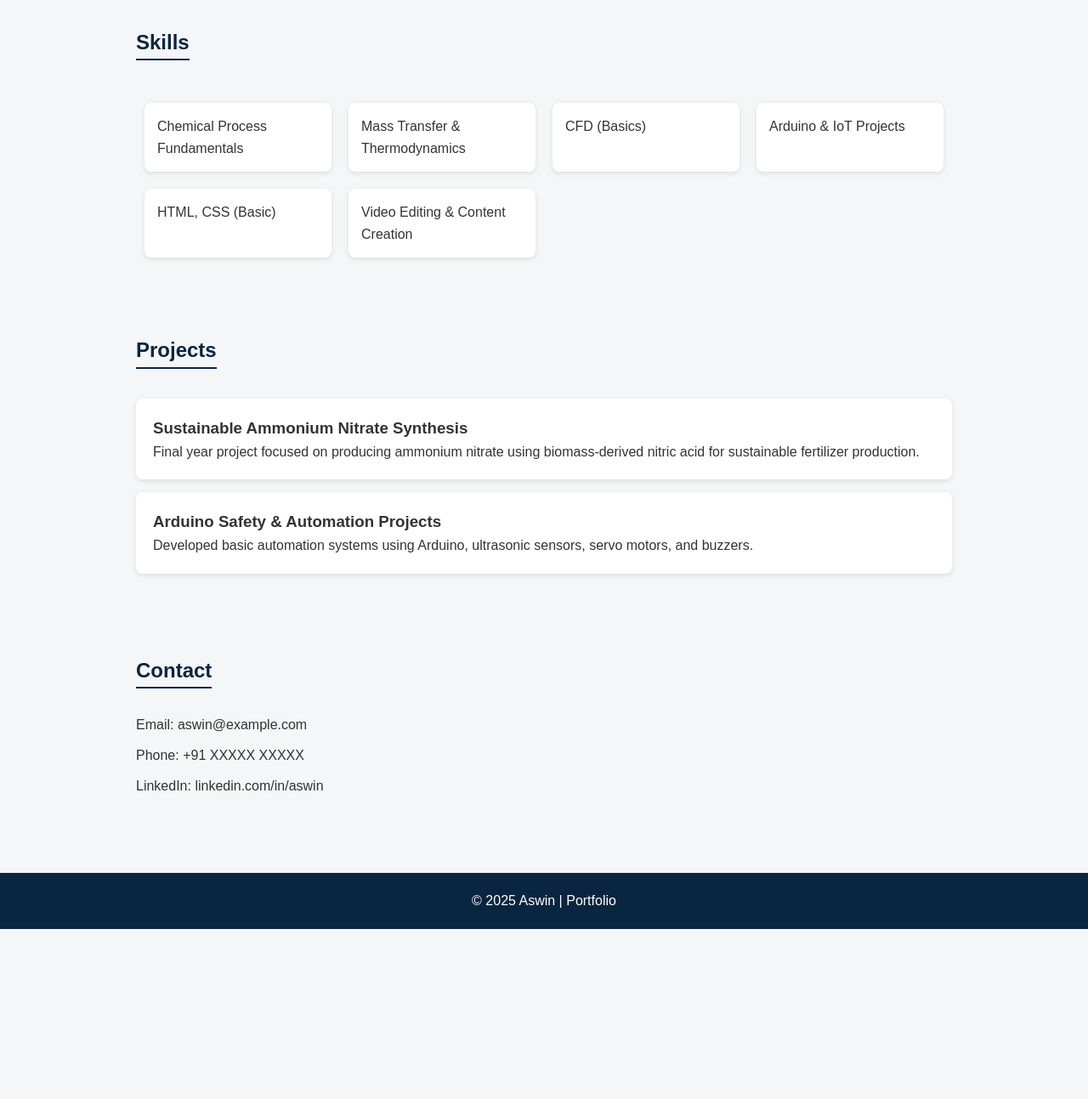
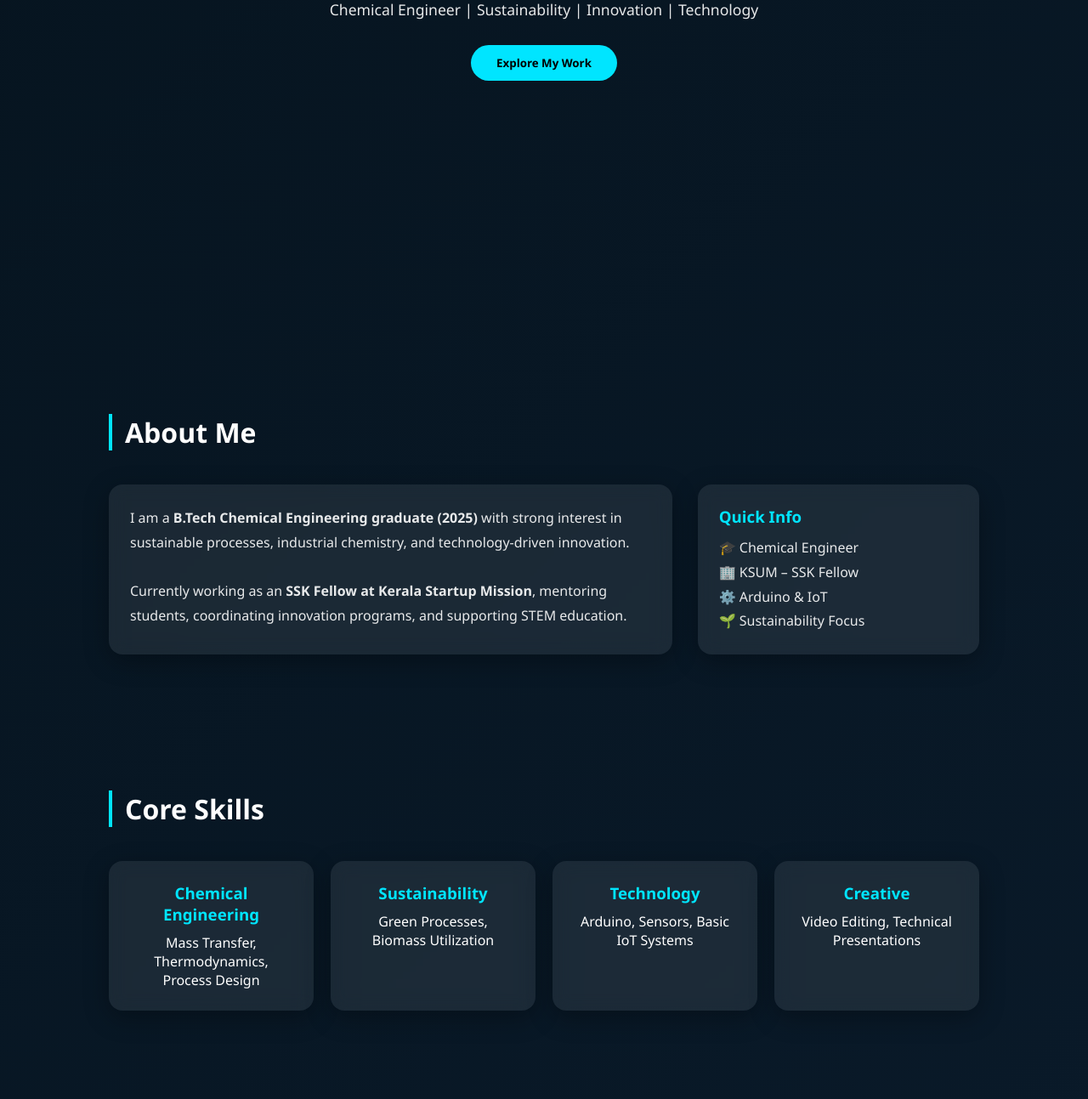
Before and after one commit to aswin-lgtm/work, a plain HTML site: page index.html in a window 1280 px wide. Shown: the part 393-1686 px from the top of the page at 85% size. Before the commit the page ends 1486 px from the top, so only its background shows below. Drawn offline with Linux system fonts and the light colour scheme.

Commit message:
Update index.html

```diff
--- a/index.html
+++ b/index.html
@@ -3,93 +3,176 @@
 <head>
 <meta charset="UTF-8">
 <meta name="viewport" content="width=device-width, initial-scale=1.0">
-    <title>Aswin | Portfolio</title>
+<title>Aswin | Chemical Engineer & Innovator</title>
 
 <style>
+:root {
+    --primary: #0b1c2d;
+    --secondary: #00e5ff;
+    --accent: #1e88e5;
+    --glass: rgba(255,255,255,0.08);
+}
+
 * {
     margin: 0;
     padding: 0;
     box-sizing: border-box;
-            font-family: Arial, Helvetica, sans-serif;
+    font-family: "Segoe UI", sans-serif;
 }
 
 body {
-            background: #f4f6f8;
-            color: #333;
-            line-height: 1.6;
+    background: linear-gradient(135deg, #06141f, #0b1c2d);
+    color: #ffffff;
+    overflow-x: hidden;
 }
 
-        header {
-            background: #0a2540;
-            color: #fff;
-            padding: 40px 20px;
+/* ===== HERO ===== */
+.hero {
+    min-height: 100vh;
+    display: flex;
+    align-items: center;
+    justify-content: center;
+    text-align: center;
+    padding: 40px;
+}
+
+.hero h1 {
+    font-size: 3rem;
+    letter-spacing: 2px;
+}
+
+.hero span {
+    color: var(--secondary);
+}
+
+.hero p {
+    margin: 15px 0 30px;
+    font-size: 1.1rem;
+    opacity: 0.9;
+}
+
+.hero button {
+    padding: 12px 30px;
+    border: none;
+    border-radius: 30px;
+    background: var(--secondary);
+    color: #000;
+    font-weight: bold;
+    cursor: pointer;
+    transition: 0.3s;
+}
+
+.hero button:hover {
+    transform: scale(1.05);
+}
+
+/* ===== SECTIONS ===== */
+section {
+    padding: 80px 10%;
+}
+
+.section-title {
+    font-size: 2rem;
+    margin-bottom: 40px;
+    border-left: 4px solid var(--secondary);
+    padding-left: 15px;
+}
+
+/* ===== GLASS CARD ===== */
+.card {
+    background: var(--glass);
+    backdrop-filter: blur(10px);
+    border-radius: 16px;
+    padding: 25px;
+    box-shadow: 0 8px 30px rgba(0,0,0,0.3);
+    transition: 0.4s;
+}
+
+.card:hover {
+    transform: translateY(-8px);
+}
+
+/* ===== ABOUT ===== */
+.about-grid {
+    display: grid;
+    grid-template-columns: 2fr 1fr;
+    gap: 30px;
+}
+
+.about-grid p {
+    line-height: 1.8;
+    opacity: 0.9;
+}
+
+/* ===== SKILLS ===== */
+.skills {
+    display: grid;
+    grid-template-columns: repeat(auto-fit, minmax(220px, 1fr));
+    gap: 20px;
+}
+
+.skill {
     text-align: center;
 }
 
-        header h1 {
-            font-size: 2.5rem;
+.skill h3 {
+    color: var(--secondary);
+    margin-bottom: 10px;
 }
 
-        header p {
-            margin-top: 10px;
-            font-size: 1.1rem;
+/* ===== TIMELINE ===== */
+.timeline {
+    position: relative;
+    margin-top: 30px;
 }
 
-        section {
-            padding: 40px 20px;
-            max-width: 1000px;
-            margin: auto;
+.timeline::before {
+    content: "";
+    position: absolute;
+    left: 20px;
+    top: 0;
+    width: 2px;
+    height: 100%;
+    background: var(--secondary);
 }
 
-        h2 {
-            margin-bottom: 20px;
-            color: #0a2540;
-            border-bottom: 2px solid #0a2540;
-            display: inline-block;
+.timeline-item {
+    margin-left: 60px;
+    margin-bottom: 30px;
 }
 
-        .about p {
-            margin-top: 10px;
+.timeline-item h4 {
+    color: var(--secondary);
 }
 
-        .skills ul {
+/* ===== PROJECTS ===== */
+.projects {
     display: grid;
-            grid-template-columns: repeat(auto-fit, minmax(200px, 1fr));
-            list-style: none;
-            margin-top: 20px;
+    grid-template-columns: repeat(auto-fit, minmax(280px, 1fr));
+    gap: 25px;
 }
 
-        .skills li {
-            background: #fff;
-            padding: 15px;
-            margin: 10px;
-            border-radius: 8px;
-            box-shadow: 0 2px 6px rgba(0,0,0,0.1);
-        }
-
-        .projects .card {
-            background: #fff;
-            padding: 20px;
-            margin: 15px 0;
-            border-radius: 8px;
-            box-shadow: 0 2px 6px rgba(0,0,0,0.1);
-        }
-
+/* ===== CONTACT ===== */
 .contact p {
     margin: 10px 0;
 }
 
+/* ===== FOOTER ===== */
 footer {
     text-align: center;
-            padding: 20px;
-            background: #0a2540;
-            color: #fff;
-            margin-top: 40px;
+    padding: 25px;
+    background: #040b11;
+    opacity: 0.8;
 }
 
-        @media(max-width: 600px) {
-            header h1 {
-                font-size: 2rem;
+/* ===== RESPONSIVE ===== */
+@media(max-width: 768px) {
+    .about-grid {
+        grid-template-columns: 1fr;
+    }
+
+    .hero h1 {
+        font-size: 2.2rem;
     }
 }
 </style>
@@ -97,62 +180,123 @@
 
 <body>
 
-<header>
-    <h1>Aswin</h1>
-    <p>Chemical Engineering Graduate | Technology & Innovation Enthusiast</p>
-</header>
+<!-- HERO -->
+<div class="hero">
+    <div>
+        <h1>Hi, I’m <span>Aswin</span></h1>
+        <p>Chemical Engineer | Sustainability | Innovation | Technology</p>
+        <button onclick="document.getElementById('about').scrollIntoView({behavior:'smooth'})">
+            Explore My Work
+        </button>
+    </div>
+</div>
 
-<section class="about">
-    <h2>About Me</h2>
+<!-- ABOUT -->
+<section id="about">
+    <h2 class="section-title">About Me</h2>
+    <div class="about-grid">
+        <div class="card">
             <p>
-        I am a B.Tech Chemical Engineering graduate (2025) with a strong interest in
-        sustainable technologies, process engineering, and innovation.
-        I enjoy learning new technical skills and applying them to real-world problems.
-    </p>
-</section>
-
-<section class="skills">
-    <h2>Skills</h2>
-    <ul>
-        <li>Chemical Process Fundamentals</li>
-        <li>Mass Transfer & Thermodynamics</li>
-        <li>CFD (Basics)</li>
-        <li>Arduino & IoT Projects</li>
-        <li>HTML, CSS (Basic)</li>
-        <li>Video Editing & Content Creation</li>
-    </ul>
-</section>
-
-<section class="projects">
-    <h2>Projects</h2>
-
-    <div class="card">
-        <h3>Sustainable Ammonium Nitrate Synthesis</h3>
-        <p>
-            Final year project focused on producing ammonium nitrate using
-            biomass-derived nitric acid for sustainable fertilizer production.
+                I am a <b>B.Tech Chemical Engineering graduate (2025)</b> with strong
+                interest in sustainable processes, industrial chemistry,
+                and technology-driven innovation.
+                <br><br>
+                Currently working as an <b>SSK Fellow at Kerala Startup Mission</b>,
+                mentoring students, coordinating innovation programs,
+                and supporting STEM education.
             </p>
         </div>
 
         <div class="card">
-        <h3>Arduino Safety & Automation Projects</h3>
-        <p>
-            Developed basic automation systems using Arduino, ultrasonic sensors,
-            servo motors, and buzzers.
-        </p>
+            <h3 style="color: var(--secondary); margin-bottom: 10px;">Quick Info</h3>
+            <p>🎓 Chemical Engineer</p>
+            <p>🏢 KSUM – SSK Fellow</p>
+            <p>⚙️ Arduino & IoT</p>
+            <p>🌱 Sustainability Focus</p>
+        </div>
+    </div>
+</section>
+
+<!-- SKILLS -->
+<section>
+    <h2 class="section-title">Core Skills</h2>
+    <div class="skills">
+        <div class="card skill">
+            <h3>Chemical Engineering</h3>
+            <p>Mass Transfer, Thermodynamics, Process Design</p>
         </div>
 
+        <div class="card skill">
+            <h3>Sustainability</h3>
+            <p>Green Processes, Biomass Utilization</p>
+        </div>
+
+        <div class="card skill">
+            <h3>Technology</h3>
+            <p>Arduino, Sensors, Basic IoT Systems</p>
+        </div>
+
+        <div class="card skill">
+            <h3>Creative</h3>
+            <p>Video Editing, Technical Presentations</p>
+        </div>
+    </div>
 </section>
 
+<!-- TIMELINE -->
+<section>
+    <h2 class="section-title">Journey</h2>
+    <div class="timeline">
+        <div class="timeline-item card">
+            <h4>2025 – Chemical Engineering Graduate</h4>
+            <p>B.Tech in Chemical Engineering</p>
+        </div>
+
+        <div class="timeline-item card">
+            <h4>Final Year Project</h4>
+            <p>Sustainable Ammonium Nitrate Synthesis from Biomass-Derived Nitric Acid</p>
+        </div>
+
+        <div class="timeline-item card">
+            <h4>SSK Fellow – KSUM</h4>
+            <p>STEM education, innovation mentoring, startup ecosystem exposure</p>
+        </div>
+    </div>
+</section>
+
+<!-- PROJECTS -->
+<section>
+    <h2 class="section-title">Projects</h2>
+    <div class="projects">
+        <div class="card">
+            <h3 style="color: var(--secondary);">Sustainable Fertilizer Process</h3>
+            <p>Developed a conceptual route for ammonium nitrate synthesis using renewable nitric acid sources.</p>
+        </div>
+
+        <div class="card">
+            <h3 style="color: var(--secondary);">Arduino Automation Systems</h3>
+            <p>Built safety, automation, and sensor-based systems using Arduino and ESP modules.</p>
+        </div>
+
+        <div class="card">
+            <h3 style="color: var(--secondary);">Innovation Programs</h3>
+            <p>Coordinated funding awareness sessions and student innovation events.</p>
+        </div>
+    </div>
+</section>
+
+<!-- CONTACT -->
 <section class="contact">
-    <h2>Contact</h2>
+    <h2 class="section-title">Contact</h2>
+    <div class="card">
         <p>Email: aswin@example.com</p>
         <p>Phone: +91 XXXXX XXXXX</p>
         <p>LinkedIn: linkedin.com/in/aswin</p>
+    </div>
 </section>
 
 <footer>
-    <p>© 2025 Aswin | Portfolio</p>
+    © 2025 Aswin | Chemical Engineer & Innovator
 </footer>
 
 </body>
```
Lines whose indentation alone changed are shown as unchanged.
